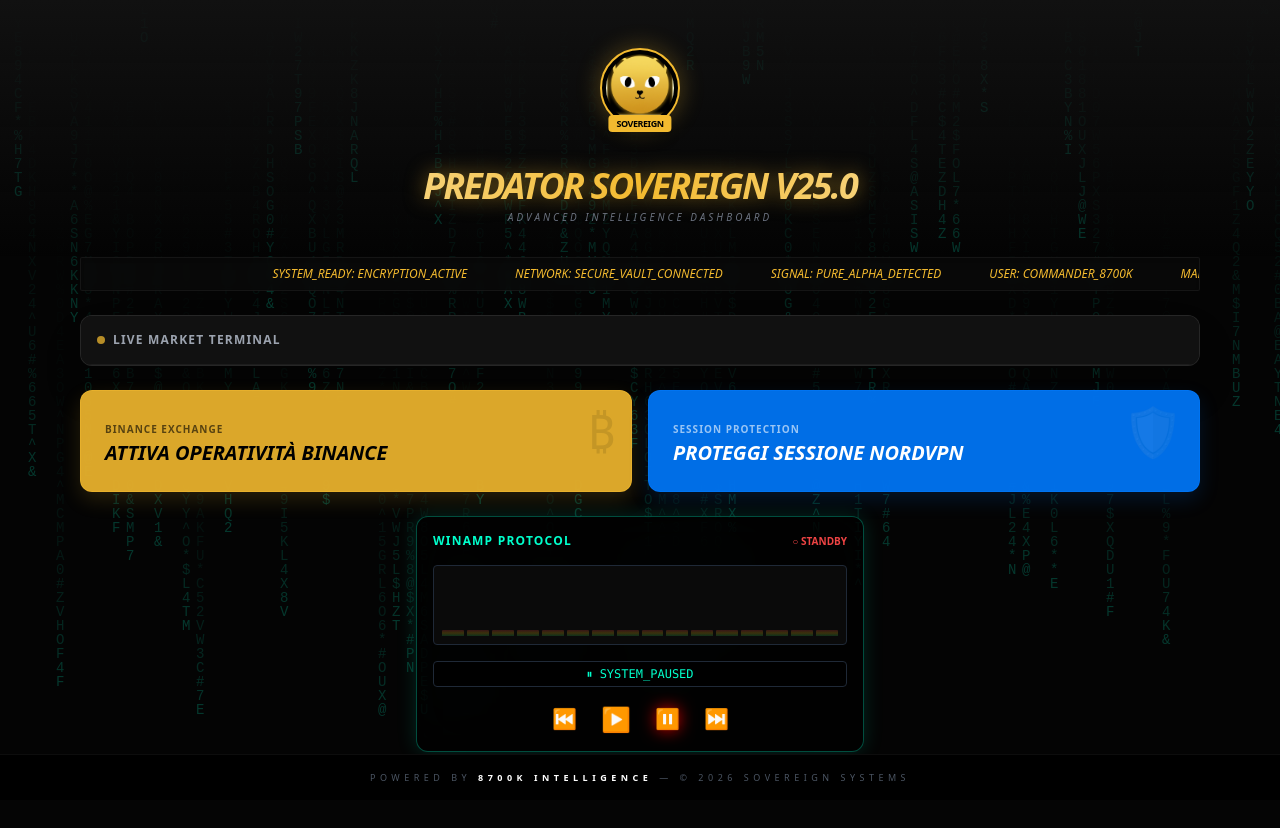
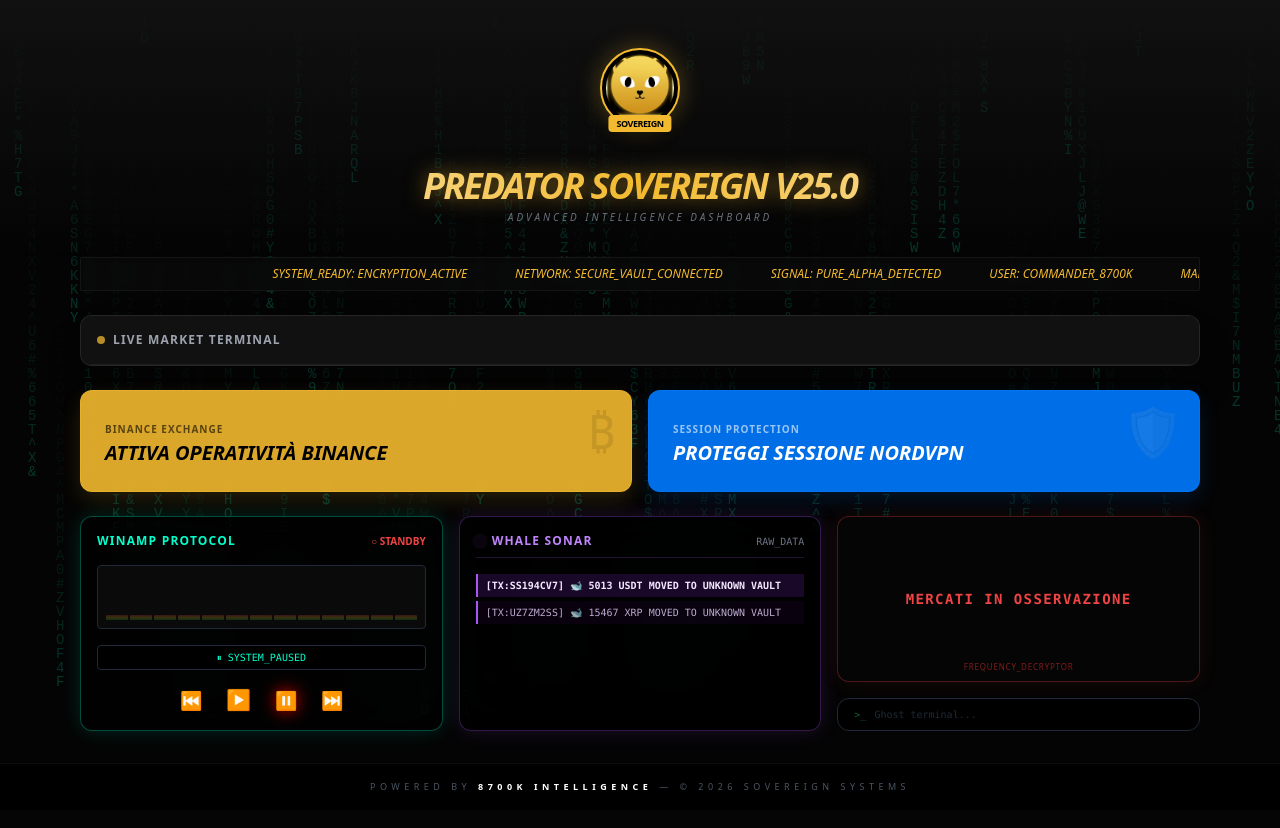
Before and after one commit to Tommy9832610/birra-gatto-sovereign, a Next.js app: page / in a window 1280 px wide. Shown: the top 828 px of the page. Built offline with nearby package versions, Linux system fonts and the light colour scheme.

Commit message:
ultimate

```diff
--- a/app/page.tsx
+++ b/app/page.tsx
@@ -11,11 +11,16 @@
 export default function PredatorSovereign() {
   const container = useRef<HTMLDivElement>(null);
 
-  // Riferimenti e Stato per l'Audio Cyberpunk
+  // STATO PER L'AUDIO CYBERPUNK
   const audioRef = useRef<HTMLAudioElement>(null);
   const [isPlaying, setIsPlaying] = useState(false);
 
-  // Riferimento per l'effetto Matrix
+  // STATO PER I MODULI BLACK OPS
+  const [sonarData, setSonarData] = useState<string[]>([]);
+  const [glitchText, setGlitchText] = useState("INITIALIZING...");
+  const [cliInput, setCliInput] = useState("");
+  const [cliOutput, setCliOutput] = useState("");
+
   const canvasRef = useRef<HTMLCanvasElement>(null);
 
   // EFFETTO MATRIX
@@ -39,10 +44,10 @@
     }
 
     const draw = () => {
-      ctx.fillStyle = 'rgba(5, 5, 5, 0.1)'; // Sfondo semi-trasparente nero
+      ctx.fillStyle = 'rgba(5, 5, 5, 0.1)';
       ctx.fillRect(0, 0, canvas.width, canvas.height);
 
-      ctx.fillStyle = '#00ffcc'; // Colore verde acqua cyber
+      ctx.fillStyle = '#00ffcc';
       ctx.font = fontSize + 'px monospace';
 
       for (let i = 0; i < drops.length; i++) {
@@ -110,6 +115,63 @@
     document.head.appendChild(script);
   }, []);
 
+  // LOGICA WHALE SONAR
+  useEffect(() => {
+    const generateAlert = () => {
+      const cryptos = ['BTC', 'ETH', 'USDT', 'SOL', 'XRP'];
+      const amounts = [500, 1200, 5000, 15000, 50000];
+      const c = cryptos[Math.floor(Math.random() * cryptos.length)];
+      const a = amounts[Math.floor(Math.random() * amounts.length)] + Math.floor(Math.random() * 500);
+      const hash = Math.random().toString(36).substring(2, 10).toUpperCase();
+      return `[TX:${hash}] 🐋 ${a} ${c} MOVED TO UNKNOWN VAULT`;
+    };
+
+    const interval = setInterval(() => {
+      setSonarData(prev => [generateAlert(), ...prev].slice(0, 5));
+    }, 2500);
+    return () => clearInterval(interval);
+  }, []);
+
+  // LOGICA DECRITTATORE GLITCH
+  useEffect(() => {
+    const phrases = ["LIQUIDITÀ INTERCETTATA", "SCUDO NORDVPN: ATTIVO", "NESSUNA TRACCIA RILEVATA", "PROTOCOL 8700K: ONLINE", "MERCATI IN OSSERVAZIONE"];
+    let isGlitching = true;
+
+    const glitchInterval = setInterval(() => {
+      if (isGlitching) {
+        const chars = "ABCDEFGHIJKLMNOPQRSTUVWXYZ0123456789@#$%^&*";
+        let result = "";
+        for(let i=0; i<20; i++) result += chars.charAt(Math.floor(Math.random() * chars.length));
+        setGlitchText(result);
+      }
+    }, 50);
+
+    const switchInterval = setInterval(() => {
+      isGlitching = false;
+      setGlitchText(phrases[Math.floor(Math.random() * phrases.length)]);
+      setTimeout(() => { isGlitching = true; }, 2000);
+    }, 5000);
+
+    return () => { clearInterval(glitchInterval); clearInterval(switchInterval); };
+  }, []);
+
+  // GESTIONE TERMINALE FANTASMA
+  const handleCommand = (e: React.KeyboardEvent<HTMLInputElement>) => {
+    if (e.key === 'Enter') {
+      const cmd = cliInput.toLowerCase().trim();
+      if (cmd === 'birra_protocol') {
+        setCliOutput('ATTENZIONE: COMANDANTE SUPREMO RICONOSCIUTO. ACCESSO ACCORDATO.');
+      } else if (cmd === 'esegui_ordine_66') {
+        setCliOutput('SISTEMA SOVRASCRITTO. ELIMINAZIONE LOG IN CORSO...');
+      } else if (cmd === 'matrix') {
+        setCliOutput('LA REALTÀ È SOLO UN ILLUSIONE DEI MERCATI.');
+      } else {
+        setCliOutput(`[!] ERRORE FATALE: Comando sconosciuto '${cliInput}'. Tracciamento IP iniziato.`);
+      }
+      setCliInput('');
+    }
+  };
+
   // CONTROLLI AUDIO
   const handlePlay = () => {
     if (audioRef.current) {
@@ -126,7 +188,7 @@
   };
 
   return (
-    <main className="min-h-screen bg-[#050505] text-white font-sans selection:bg-[#f3ba2f] selection:text-black relative overflow-hidden">
+    <main className="min-h-screen bg-[#050505] text-white font-sans selection:bg-[#f3ba2f] selection:text-black relative overflow-hidden pb-24">
 
       {/* SFONDO MATRIX ANIMATO */}
       <canvas
@@ -156,7 +218,7 @@
           <p className="text-[10px] text-gray-500 tracking-[0.3em] uppercase mt-1 italic">Advanced Intelligence Dashboard</p>
         </div>
 
-        <div className="max-w-6xl mx-auto px-4 space-y-6 pb-20">
+        <div className="max-w-6xl mx-auto px-4 space-y-6">
 
           {/* NEWS SCROLLER */}
           <div className="bg-[#0a0a0a]/80 backdrop-blur-sm border border-white/5 overflow-hidden py-2 rounded-sm italic text-xs shadow-inner">
@@ -213,8 +275,11 @@
             </a>
           </div>
 
+          {/* AUDIO + BLACK OPS MODULES */}
+          <div className="grid grid-cols-1 lg:grid-cols-3 gap-4 mt-4">
+
             {/* MODULO CYBER-AUDIO WINAMP */}
-          <div className="bg-black/60 border border-[#00ffcc]/30 p-4 rounded-xl backdrop-blur-xl flex flex-col justify-between shadow-[0_0_20px_rgba(0,255,204,0.15)] max-w-md mx-auto w-full mt-4">
+            <div className="bg-black/60 border border-[#00ffcc]/30 p-4 rounded-xl backdrop-blur-xl flex flex-col justify-between shadow-[0_0_20px_rgba(0,255,204,0.15)] w-full">
               <div className="flex justify-between items-center mb-4">
                 <h3 className="text-[#00ffcc] font-black tracking-widest text-xs uppercase">Winamp Protocol</h3>
                 <span className={`text-[10px] font-bold ${isPlaying ? 'text-green-400 animate-pulse' : 'text-red-500'}`}>
@@ -222,50 +287,86 @@
                 </span>
               </div>
 
-            {/* Display Equalizzatore */}
-            <div className="bg-[#0a0a0a] border border-gray-800 rounded p-2 h-20 flex items-end justify-between gap-[3px] overflow-hidden transition-all duration-500">
-              {['40%', '80%', '60%', '100%', '30%', '70%', '90%', '50%', '80%', '40%', '100%', '60%', '20%', '80%', '50%', '90%'].map((height, i) => (
+              <div className="bg-[#0a0a0a] border border-gray-800 rounded p-2 h-16 flex items-end justify-between gap-[2px] overflow-hidden transition-all duration-500">
+                {['40%', '80%', '60%', '100%', '30%', '70%', '90%', '50%', '80%', '40%', '100%', '60%', '20%'].map((height, i) => (
                   <div
                     key={i}
                     className={`w-full bg-gradient-to-t from-green-500 via-yellow-400 to-red-500 rounded-t-[1px] transition-all duration-300 ${isPlaying ? 'animate-pulse opacity-80' : 'opacity-20'}`}
-                  style={{
-                    height: isPlaying ? height : '10%',
-                    animationDelay: `${i * 0.1}s`
-                  }}
+                    style={{ height: isPlaying ? height : '10%', animationDelay: `${i * 0.1}s` }}
                   ></div>
                 ))}
               </div>
 
-            {/* Track Info */}
               <div className="mt-4 text-center bg-black/80 py-1 rounded border border-gray-800">
                 <audio ref={audioRef} src="/song.mp3" loop />
-              <p className="text-[#00ffcc] text-xs font-mono truncate">
-                {isPlaying ? '▶ TRACCIA_01_PREDATOR.mp3 - SYNC ACTIVE...' : '⏸ SYSTEM_PAUSED'}
+                <p className="text-[#00ffcc] text-[10px] font-mono truncate px-2">
+                  {isPlaying ? '▶ PREDATOR.mp3 - SYNC ACTIVE' : '⏸ SYSTEM_PAUSED'}
                 </p>
               </div>
 
-            {/* Controlli Reali Winamp */}
               <div className="flex justify-center gap-6 mt-4">
-              <button className="text-gray-600 cursor-not-allowed text-xl">⏮</button>
-              <button
-                onClick={handlePlay}
-                className={`transition-all text-2xl active:scale-95 ${isPlaying ? 'text-white drop-shadow-[0_0_8px_rgba(0,255,204,0.8)] scale-110' : 'text-[#00ffcc] hover:text-white'}`}
-              >
-                ▶
-              </button>
-              <button
-                onClick={handlePause}
-                className={`transition-all text-xl active:scale-95 ${!isPlaying ? 'text-white drop-shadow-[0_0_8px_rgba(255,0,0,0.8)]' : 'text-gray-500 hover:text-red-500'}`}
-              >
-                ⏸
-              </button>
-              <button className="text-gray-600 cursor-not-allowed text-xl">⏭</button>
+                <button className="text-gray-600 cursor-not-allowed text-lg">⏮</button>
+                <button onClick={handlePlay} className={`transition-all text-xl active:scale-95 ${isPlaying ? 'text-white drop-shadow-[0_0_8px_rgba(0,255,204,0.8)] scale-110' : 'text-[#00ffcc] hover:text-white'}`}>▶</button>
+                <button onClick={handlePause} className={`transition-all text-lg active:scale-95 ${!isPlaying ? 'text-white drop-shadow-[0_0_8px_rgba(255,0,0,0.8)]' : 'text-gray-500 hover:text-red-500'}`}>⏸</button>
+                <button className="text-gray-600 cursor-not-allowed text-lg">⏭</button>
+              </div>
+            </div>
+
+            {/* MODULO BLACK OPS 1: WHALE SONAR */}
+            <div className="bg-black/80 border border-purple-500/30 p-4 rounded-xl backdrop-blur-xl flex flex-col shadow-[0_0_20px_rgba(168,85,247,0.15)] w-full relative overflow-hidden">
+              <div className="flex justify-between items-center mb-2 border-b border-purple-500/20 pb-2">
+                <h3 className="text-purple-400 font-black tracking-widest text-xs uppercase flex items-center gap-2">
+                  <span className="animate-ping w-2 h-2 rounded-full bg-purple-500 opacity-75"></span>
+                  Whale Sonar
+                </h3>
+                <span className="text-[10px] text-gray-500 font-mono">RAW_DATA</span>
+              </div>
+              <div className="flex flex-col gap-1 mt-2 font-mono text-[9px] sm:text-[10px] text-purple-200/80">
+                {sonarData.length === 0 ? <p className="animate-pulse">Scanning blockchain...</p> : null}
+                {sonarData.map((alert, idx) => (
+                  <div key={idx} className={`border-l-2 border-purple-500 pl-2 py-1 bg-purple-900/10 ${idx === 0 ? 'text-purple-100 font-bold bg-purple-900/30' : ''}`}>
+                    {alert}
+                  </div>
+                ))}
+              </div>
+            </div>
+
+            {/* MODULO BLACK OPS 2 & 3: GLITCH DECRYPTOR & GHOST CLI */}
+            <div className="flex flex-col gap-4 w-full">
+              {/* Glitch Decryptor */}
+              <div className="bg-[#050505] border border-red-500/30 p-4 rounded-xl backdrop-blur-xl flex-1 flex flex-col justify-center items-center shadow-[0_0_20px_rgba(239,68,68,0.1)]">
+                <p className="text-red-500 font-mono text-xs sm:text-sm font-bold text-center tracking-widest break-all px-2">
+                  {glitchText}
+                </p>
+                <p className="text-[8px] text-red-900 absolute bottom-2 tracking-widest">FREQUENCY_DECRYPTOR</p>
+              </div>
+
+              {/* Ghost CLI (Terminale Fantasma) */}
+              <div className="bg-black border border-gray-800 p-2 rounded-xl flex flex-col gap-1 group focus-within:border-green-500/50 transition-colors">
+                {cliOutput && (
+                  <p className={`text-[9px] font-mono px-2 ${cliOutput.includes('ERRORE') ? 'text-red-500' : 'text-yellow-500'}`}>
+                    {cliOutput}
+                  </p>
+                )}
+                <div className="flex items-center text-green-500 font-mono text-[10px] px-2">
+                  <span className="mr-2 opacity-50">{'>_'}</span>
+                  <input
+                    type="text"
+                    value={cliInput}
+                    onChange={(e) => setCliInput(e.target.value)}
+                    onKeyDown={handleCommand}
+                    className="bg-transparent border-none outline-none w-full text-green-500 placeholder-gray-800"
+                    placeholder="Ghost terminal..."
+                    spellCheck="false"
+                  />
+                </div>
               </div>
             </div>
 
           </div>
+        </div>
 
-        <footer className="fixed bottom-0 w-full bg-black/90 backdrop-blur-md border-t border-white/5 p-4 text-center z-50">
+        <footer className="w-full bg-black/90 backdrop-blur-md border-t border-white/5 p-4 text-center z-50 mt-8 relative">
           <p className="text-[9px] text-gray-600 uppercase tracking-[0.5em]">
             Powered by <span className="text-white font-bold">8700K Intelligence</span> — &copy; 2026 Sovereign Systems
           </p>
```
Lines whose indentation alone changed are shown as unchanged.
